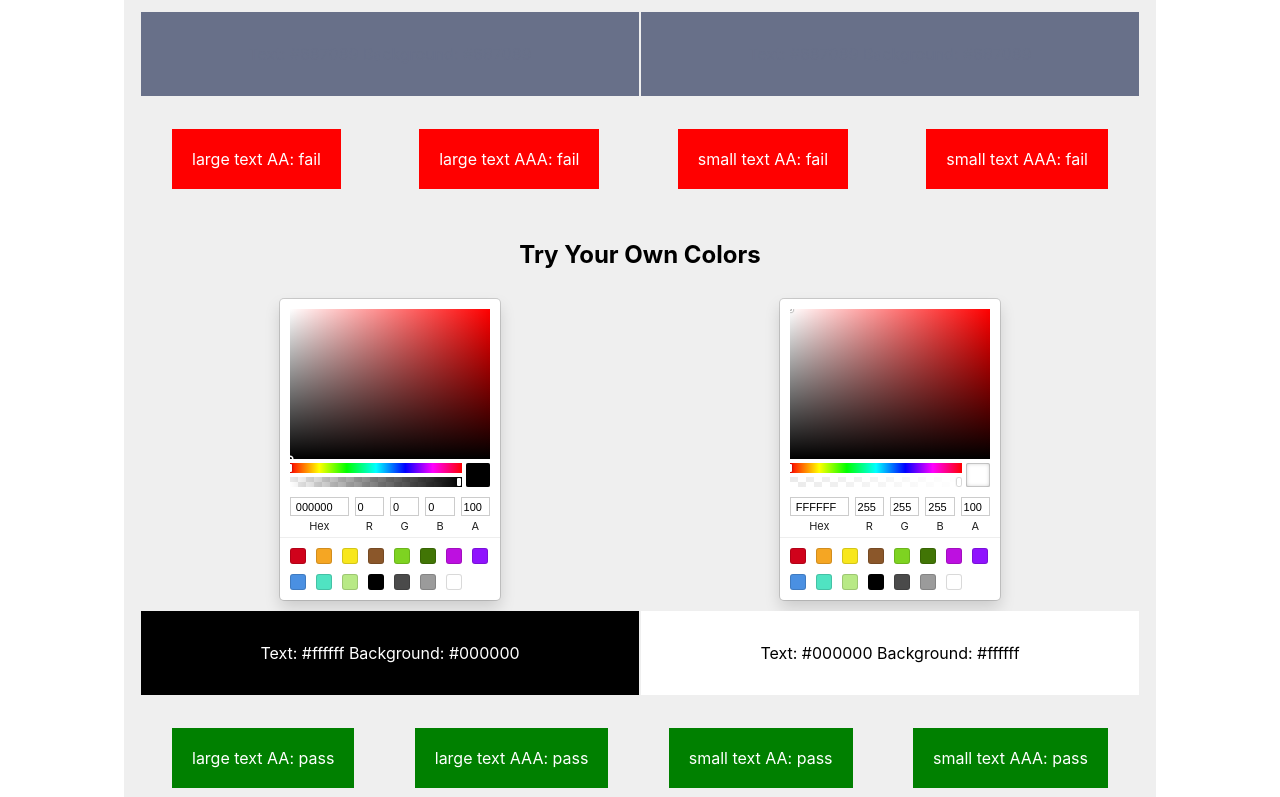
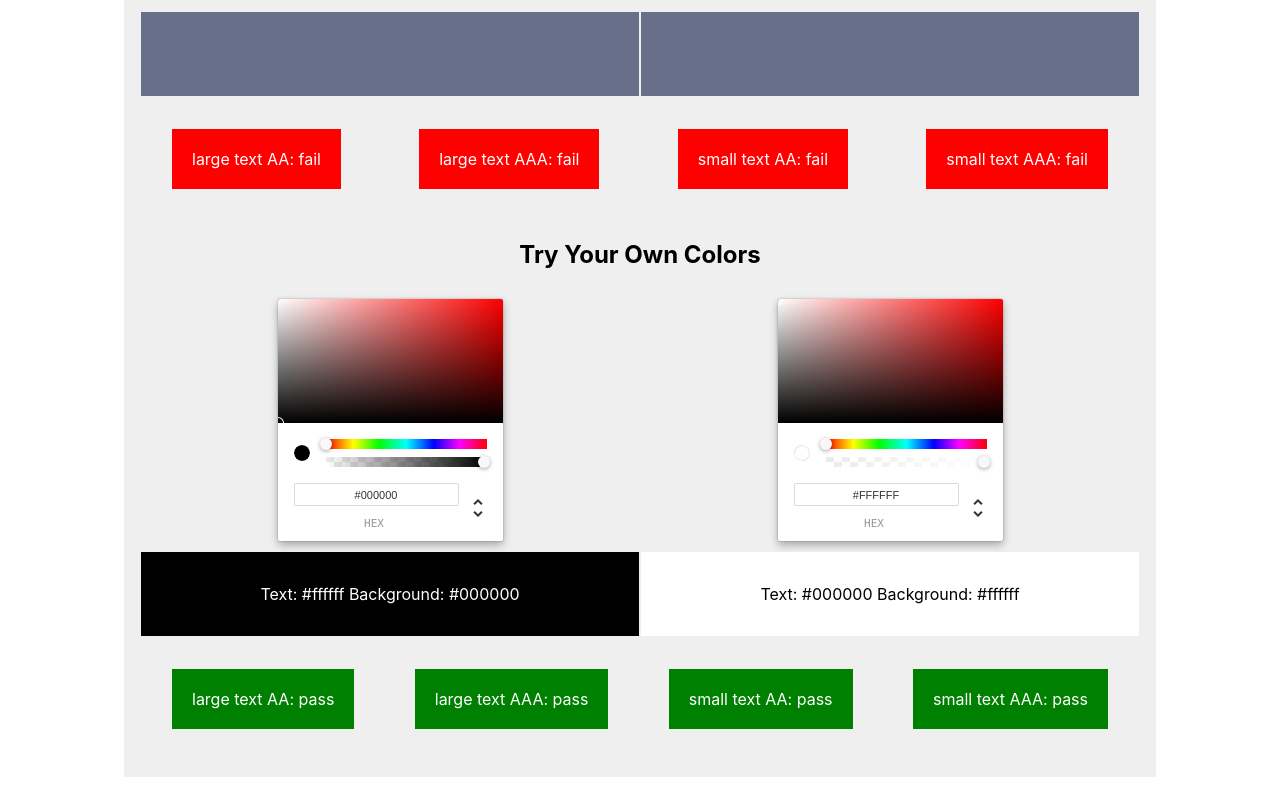
Before and after one commit to adam-at-brown/contrast_checker, a React (Create React App) app: page / in a window 1280 px wide. Shown: the part 556-1353 px from the top of the page. Built offline with nearby package versions, Linux system fonts and the light colour scheme.

Commit message:
change color picker

```diff
--- a/src/components/picker.js
+++ b/src/components/picker.js
@@ -3,7 +3,7 @@ import { compareColors } from "./helpers";
 import styled from "styled-components";
 import Results from "./results";
 import Preview from "./preview";
-import { SketchPicker } from "react-color";
+import { ChromePicker } from "react-color";
 
 export default function Checker() {
   const [color1, setColor1] = useState("#000000");
@@ -15,13 +15,13 @@ export default function Checker() {
       <h2>Try Your Own Colors</h2>
       <PickWrap>
         <div style={{ margin: "10px auto" }}>
-          <SketchPicker
+          <ChromePicker
             onChangeComplete={color => setColor1(color.hex)}
             color={color1}
           />
         </div>
         <div style={{ margin: "10px auto" }}>
-          <SketchPicker
+          <ChromePicker
             onChangeComplete={color => setColor2(color.hex)}
             color={color2}
           />
```
Also changed, not shown: 1 other file (tests, documents, lock files or other folders).
